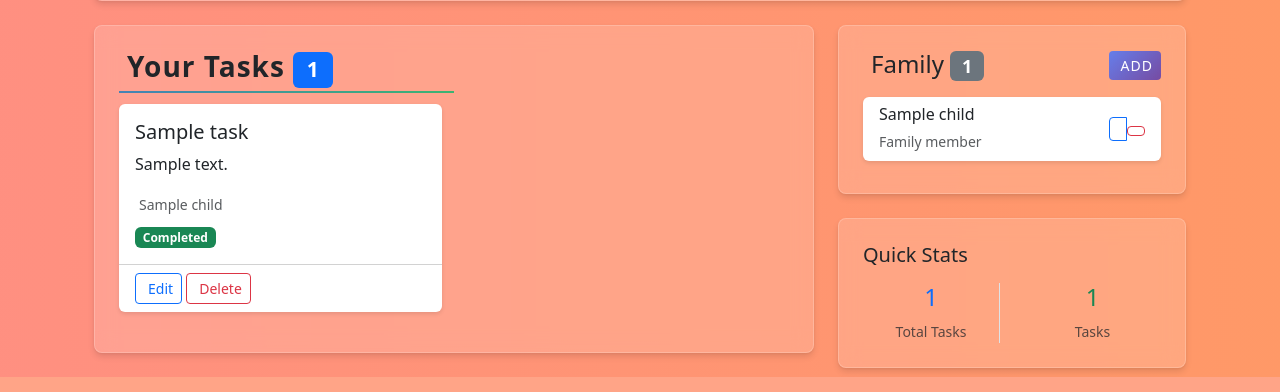
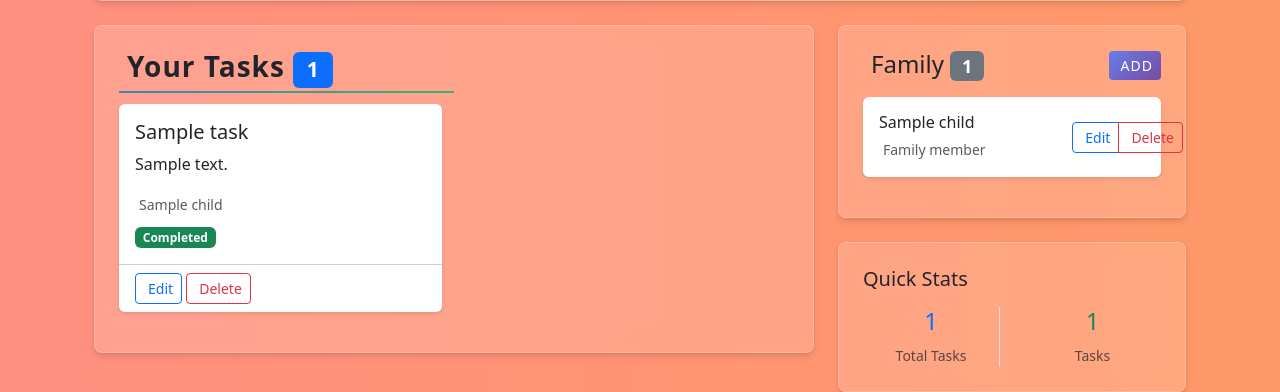
Before and after one commit to EssBuilds/starmamas, a Django app: template templates/account/home.html in a window 1280 px wide. Shown: the part 541-933 px from the top of the page. Run offline with Django 5.2, Linux system fonts and the light colour scheme; the template is opened without the code that fills it: values that come from a table or form of the project are taken from there, others are empty; tables that the repository leaves empty hold one stand-in row (values such as "Sample post"); some libraries are stand-ins or nearby versions.

Commit message:
Improve edit and delete button visibility in family member cards

```diff
--- a/templates/account/home.html
+++ b/templates/account/home.html
@@ -94,30 +94,49 @@
 
                 {% if children %}
                     {% for child in children %}
-                    <div class="card mb-2">
-                        <div class="card-body py-2">
-                            <div class="d-flex justify-content-between align-items-center">
-                                <div>
+                    <div class="card mb-3">
+                        <div class="card-body">
+                            <div class="row align-items-center">
+                                <div class="col-8">
                                     <h6 class="card-title mb-1">{{ child.name }}</h6>
                                     <small class="text-muted">
-                                        Family member
+                                        <i class="bi bi-person me-1"></i>Family member
                                     </small>
                                 </div>
-                                <div class="btn-group btn-group-sm">
-                                    <a href="{% url 'todo:edit_child' child.id %}" class="btn btn-outline-primary btn-sm" title="Edit">
-                                        <i class="bi bi-pencil"></i>
-                                    </a>
-                                    <form method="post" action="{% url 'todo:delete_child' child.id %}" class="d-inline" onsubmit="return confirm('Are you sure you want to remove {{ child.name }}?')">
-                                        {% csrf_token %}
-                                        <button type="submit" class="btn btn-outline-danger btn-sm" title="Delete">
-                                            <i class="bi bi-trash"></i>
+                                <div class="col-4 text-end">
+                                    <div class="btn-group" role="group">
+                                        <a href="{% url 'todo:edit_child' child.id %}"
+                                           class="btn btn-outline-primary btn-sm"
+                                           title="Edit {{ child.name }}">
+                                            <i class="bi bi-pencil me-1"></i>Edit
+                                        </a>
+                                        <button type="button"
+                                                class="btn btn-outline-danger btn-sm"
+                                                onclick="deleteChild('{{ child.id }}', '{{ child.name }}')"
+                                                title="Delete {{ child.name }}">
+                                            <i class="bi bi-trash me-1"></i>Delete
                                         </button>
-                                    </form>
+                                    </div>
                                 </div>
                             </div>
                         </div>
                     </div>
                     {% endfor %}
+
+                    <!-- Hidden delete form -->
+                    <form id="deleteChildForm" method="post" style="display: none;">
+                        {% csrf_token %}
+                    </form>
+
+                    <script>
+                    function deleteChild(childId, childName) {
+                        if (confirm('Are you sure you want to remove ' + childName + '?')) {
+                            const form = document.getElementById('deleteChildForm');
+                            form.action = "{% url 'todo:delete_child' 0 %}".replace('0', childId);
+                            form.submit();
+                        }
+                    }
+                    </script>
                 {% else %}
                     <div class="text-center py-3">
                         <i class="bi bi-person-plus display-6 text-muted"></i>
```
Also changed, not shown: static/css/styles.css (+35 -0 lines).
